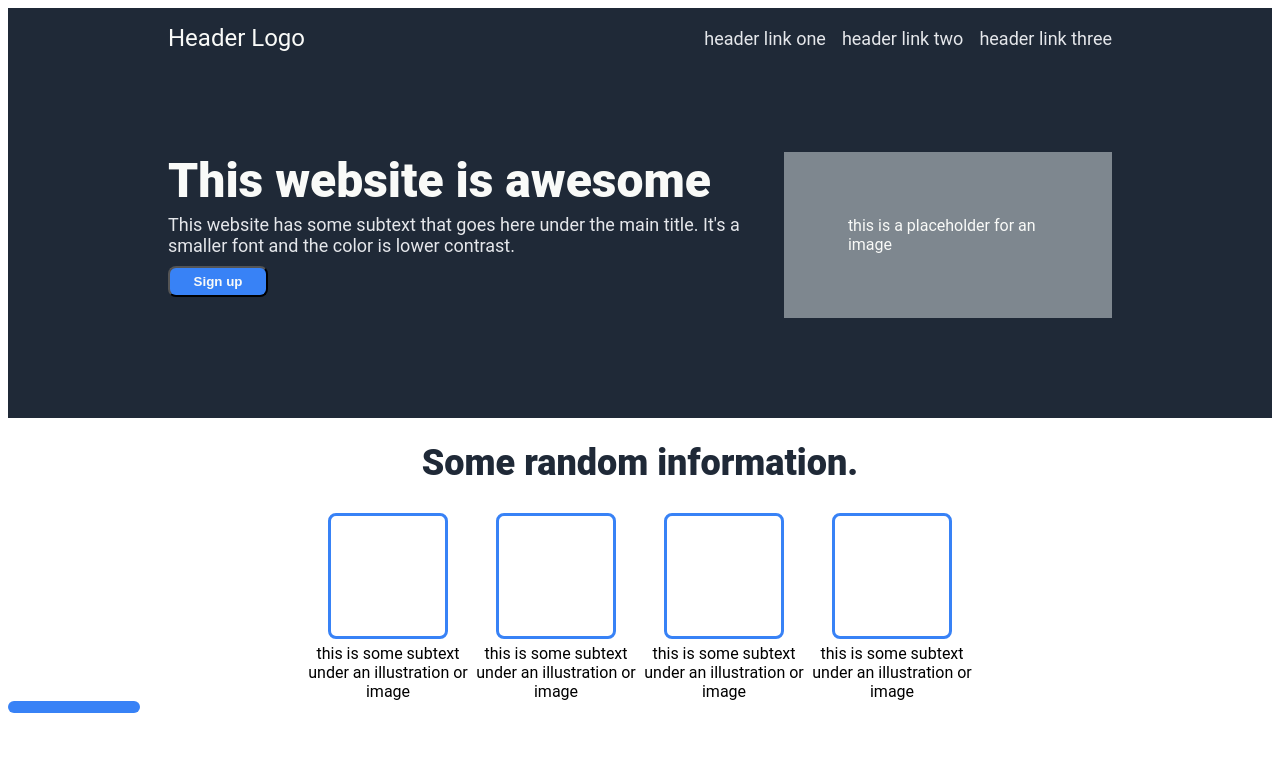
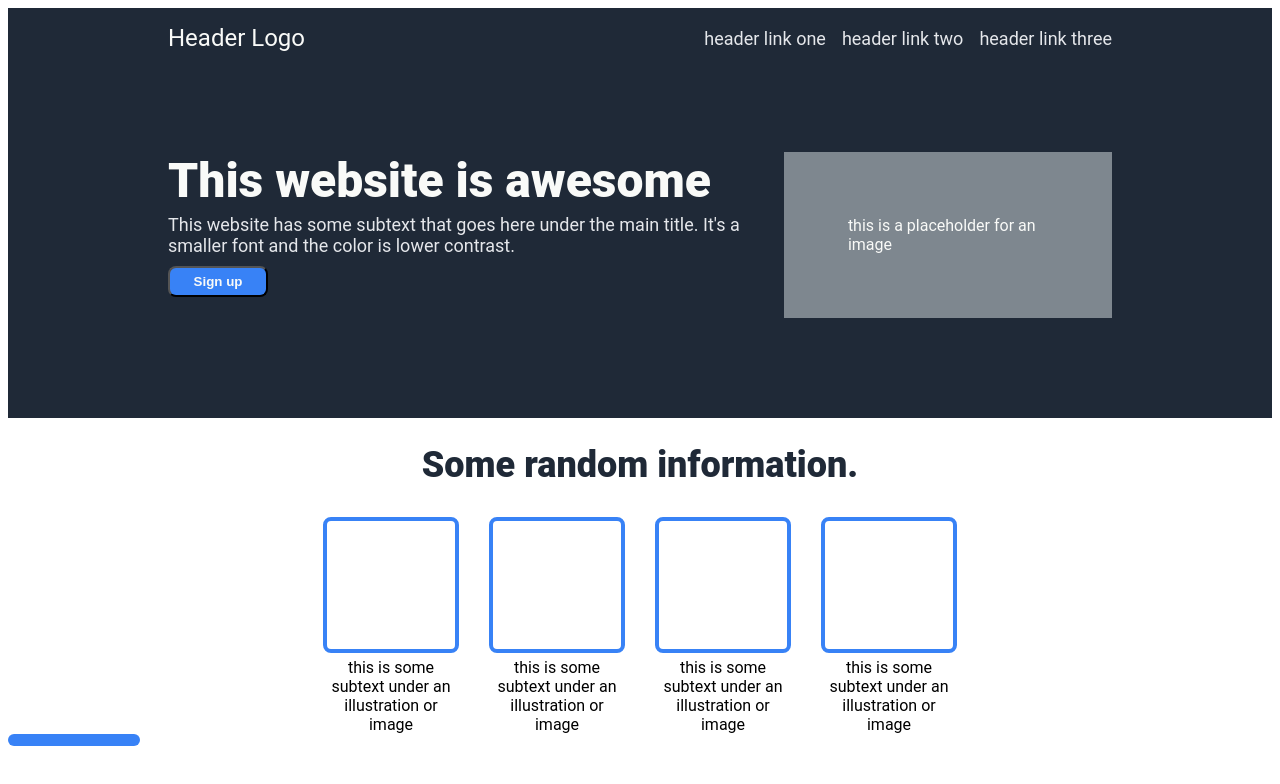
Before and after one commit to marshman998/project-landing-page, a plain HTML site: page index.html in a window 1280 px wide. Drawn offline with Linux system fonts and the light colour scheme.

```diff
--- a/style.css
+++ b/style.css
@@ -64,7 +64,7 @@
     font-weight: 800;
     color: #1F2937;
     text-align: center;
-    padding: 24px 0;
+    padding: 26px 0;
 }
 
 .quotes {
@@ -95,22 +95,23 @@
 .info {
     display: flex;
     justify-content: center;
-    gap: 8px;
+    gap: 30px;
 }
 
 .img {
-    height: 120px;
-    width: 120px;
-    border-width:3px;
+    height: 128px;
+    width: 128px;
+    border-width:4px;
     border-style:solid;
     border-color: #3882F6;
     border-radius: 8px;
-    margin: 5px 20px;
+    margin: 5px 0;
 }
 
 .subtext {
     display: flex;
-    width: 160px;
+    width: 136px;
     flex-wrap: wrap;
     text-align: center;
+    justify-content: center;
 }
```
